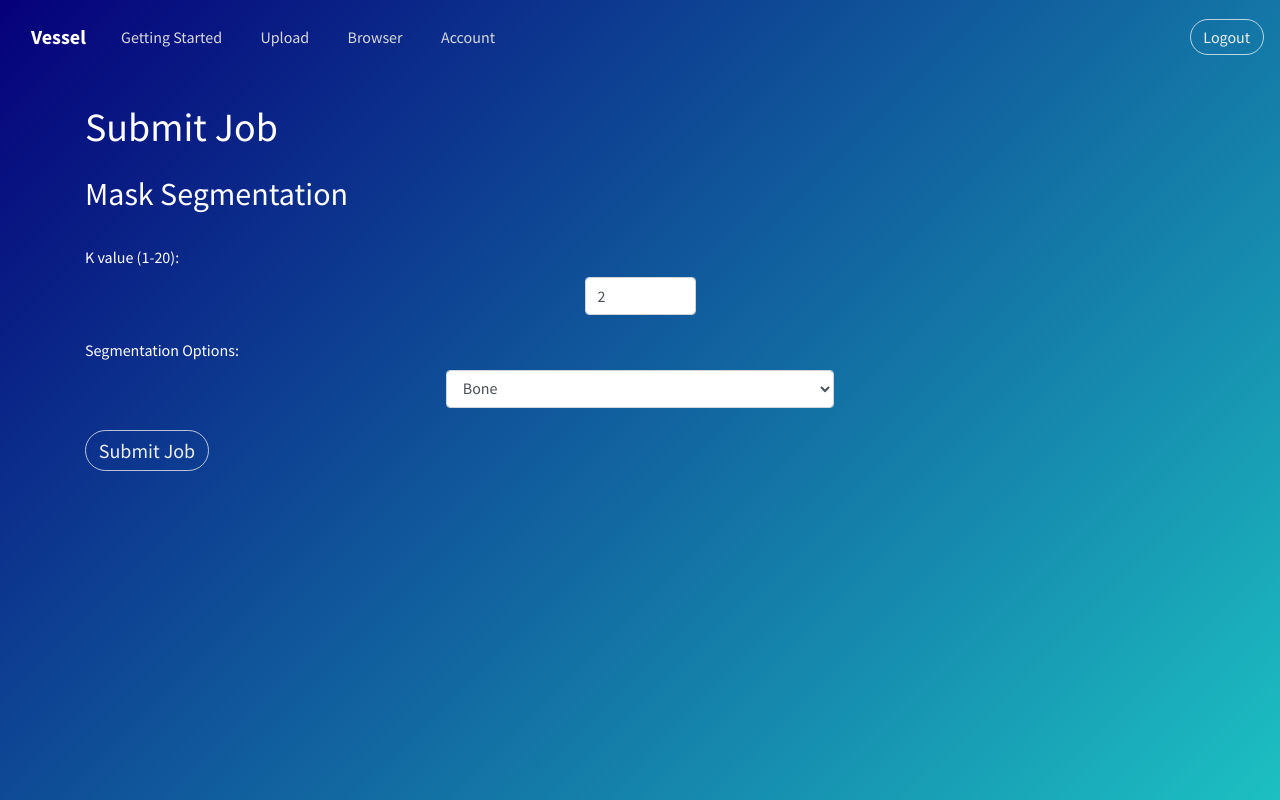
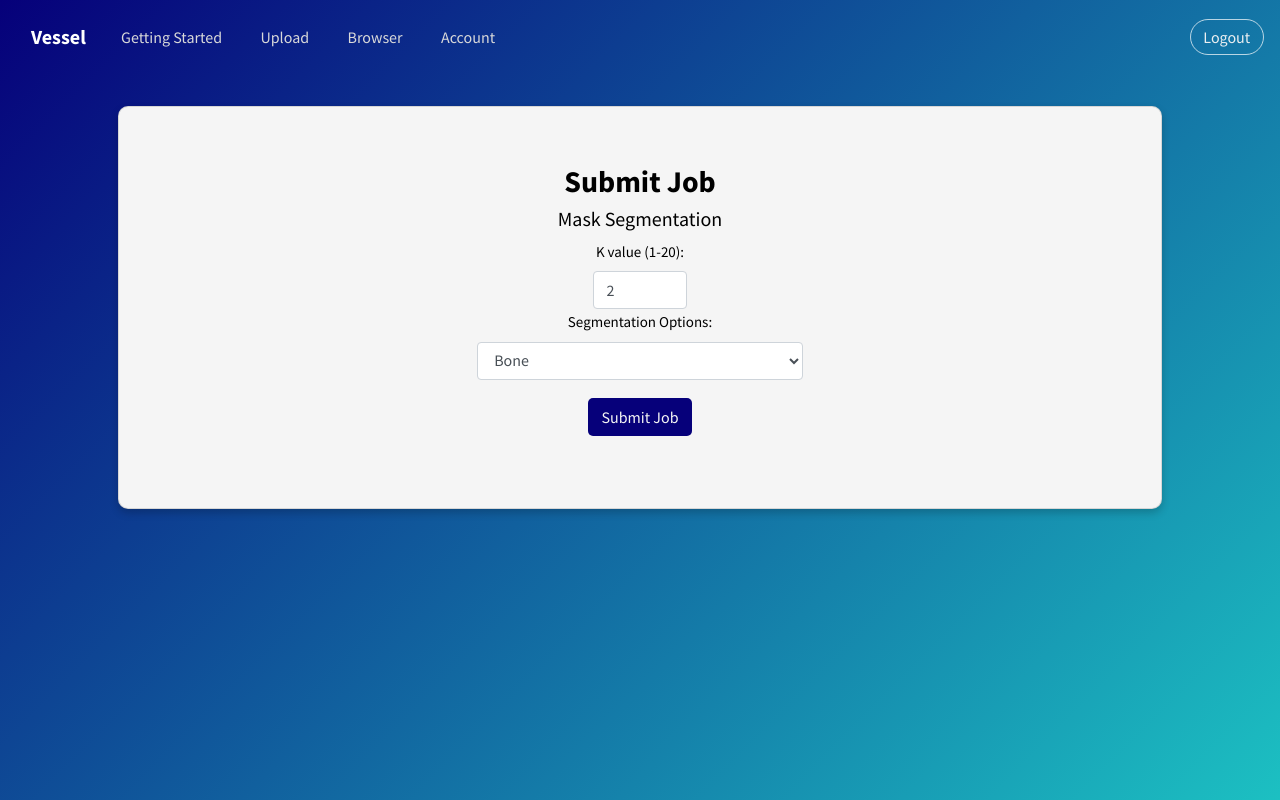
Before and after one commit to OpenVessel/Vessel-app, a Flask app: template Back-end/vessel_app/file_pipeline/templates/job_submit.html in a window 1280 px wide. Run offline with Flask 2, Linux system fonts and the light colour scheme; the template is opened without the code that fills it, so the values that code supplies are empty; a user stored in the database is signed in; some libraries are stand-ins or nearby versions.

Commit message:
job submit UI

```diff
--- a/Back-end/vessel_app/file_pipeline/templates/job_submit.html
+++ b/Back-end/vessel_app/file_pipeline/templates/job_submit.html
@@ -3,9 +3,6 @@
 {% block content %}
 
 <style>
-    .center-input{
-        margin: auto;
-    }
     #loading-image{
     width: 10%;
     height: 10%;
@@ -15,27 +12,29 @@
 </style>
 
 <div id='main-content'>
-    <div class="container hero">
-        <div class="row" style='text-align: left; color:white;'>
-            <div class="col form-group">
-                <h1><b>Submit Job</b></h2>
-                <h2>Mask Segmentation</h4>
-                <br>
+    <div class="container">
+        <div class='card' style='margin: 3%;'>
+            <div class="form-group">
+                <h1 class='form-text-h1 colors-on-surface'><b>Submit Job</b></h1>
+                <h2 class='form-text-h2 colors-on-surface'>Mask Segmentation</h2>
                 <form action='{{url_for("file_pipeline.viewer_3d")}}' method='post'>
+
                     <input class="form-control" type='hidden' value='{{session_id}}' name='session_id'>
-
                     <input class="form-control" type='hidden' value='job_submit' name='source'>
 
-                    <label for="k">K value (1-20):</label>
-                    <input class="form-control center-input" style="width: 10%; margin-bottom: 2%;" type="number" name="k"
-                        min="1" max="10" placeholder="2" value="2">
+                    <!-- K VALUE -->
+                    <label for="k" class='form-text-h3 colors-on-surface'>K value (1-20):</label>
+                    <input class="form-control" style="width: 10%; margin-bottom: 2%; margin: auto;" type="number" name="k" min="1" max="10" placeholder="2" value="2">
 
-                    <label for="segmentation_options">Segmentation Options:</label>
-                    <select class="form-control center-input" name="segmentation_options" style="width: 35%;">
+                    <!-- SEGMENTATION OPTION -->
+                    <label for="segmentation_options" class='form-text-h3 colors-on-surface'>Segmentation Options:</label>
+                    <select class="form-control" name="segmentation_options" style="width: 35%; margin: auto;">
                         <option value="350" selected>Bone</option>
                         <option value="55">Blood</option>
                     </select>
-                    <button action="" class="btn btn-main btn-lg text-left action-button" type="submit" style="margin-top: 2%; margin-bottom: 150px;" onclick="$('#loading').show(); $('#main-content').hide();">Submit Job</button>
+
+                    <!-- SUBMIT BUTTON-->
+                    <button action="" class="btn btn-main" type="submit" style="margin-top: 2%;" onclick="$('#loading').show(); $('#main-content').hide();">Submit Job</button>
                 </form>
             </div>
         </div>
--- a/Back-end/vessel_app/main/templates/getting_started.html
+++ b/Back-end/vessel_app/main/templates/getting_started.html
@@ -12,7 +12,7 @@
 </style>
 
 <div class="container">
-    <div class='card' style='margin: 3%; background: whitesmoke; text-align:left;'>
+    <div class='card' style='margin: 3%; text-align:left;'>
 
         <div>
             <h1 class="general-text-h1" style='text-align: center;'>Getting Started</h1>
```
